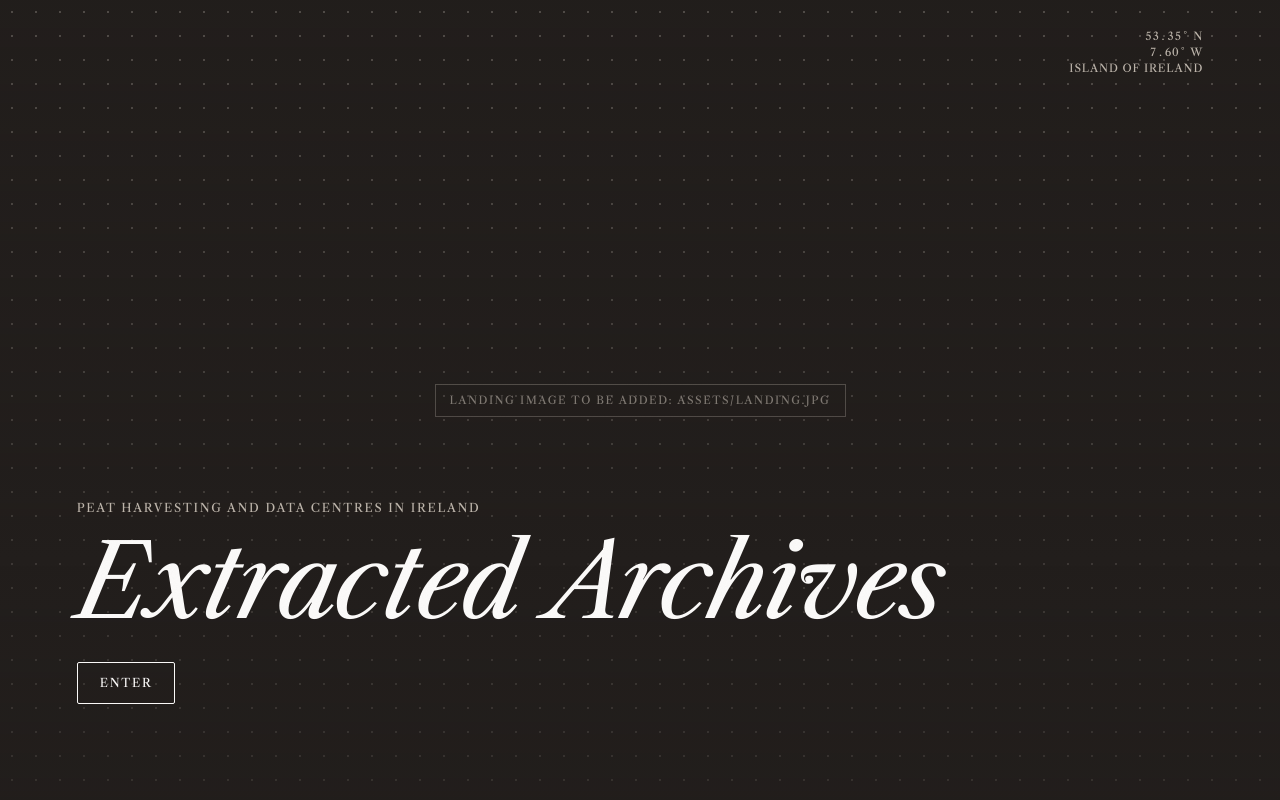
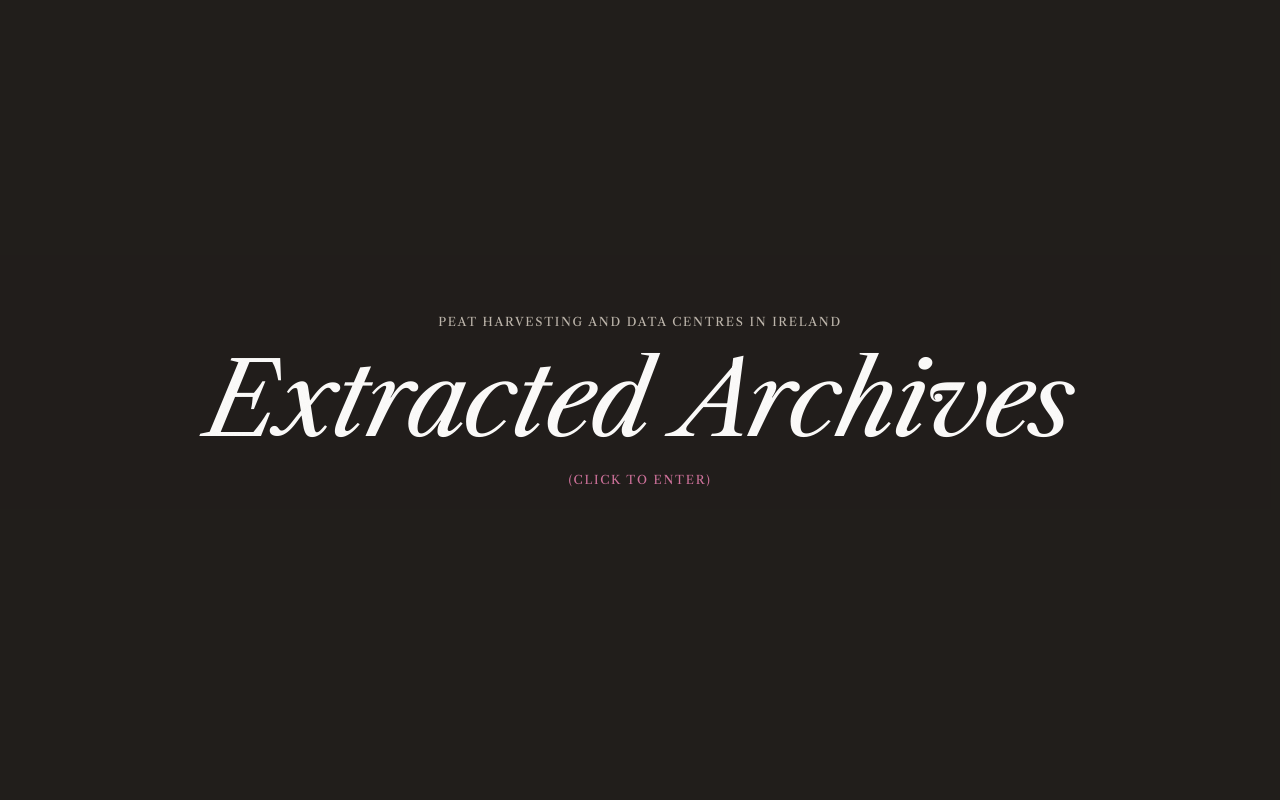
Before and after one commit to meganlynnesm/extraction-futures, a plain HTML site: page index.html in a window 1280 px wide. Drawn offline with nearby package versions, Linux system fonts and the light colour scheme.

Commit message:
mapbox, layouts
adding token, removing crosses from html

```diff
--- a/index.html
+++ b/index.html
@@ -7,40 +7,31 @@
 <meta name="description" content="Peat harvesting and data centres in Ireland, read as two archives and two extractions.">
 <link rel="stylesheet" href="assets/site.css">
 <style>
-  /* Landing: one full-bleed image with the title set over it. */
+  /* Landing: one full-bleed image, centred title; click anywhere to enter. */
   body.landing { margin: 0; min-height: 100vh; overflow: hidden; background: var(--ink); color: var(--paper); }
+  a.enter-all { position: fixed; inset: 0; display: flex; flex-direction: column; align-items: center; justify-content: center;
+    text-align: center; color: var(--paper); text-decoration: none; cursor: pointer; padding: 0 var(--margin); }
   .landing .bleed { position: fixed; inset: 0; }
   .landing .bleed img { width: 100%; height: 100%; object-fit: cover; display: block;
     filter: grayscale(0.75) contrast(0.85) sepia(0.03) brightness(0.9); }
-  /* shown until assets/landing.jpg is added */
-  .landing .placeholder { position: absolute; inset: 0; display: none; align-items: center; justify-content: center;
-    background-image: radial-gradient(rgba(190,182,172,.35) 1px, transparent 1.5px); background-size: 24px 24px; }
   .landing .bleed.empty img { display: none; }
-  .landing .bleed.empty .placeholder { display: flex; }
-  .landing .placeholder span { font: 400 11px/1 var(--font-head); letter-spacing: .14em; text-transform: uppercase; color: var(--grey);
-    border: 1px solid rgba(190,182,172,.5); padding: 10px 14px; }
-  .landing .veil { position: fixed; inset: 0; background: linear-gradient(rgba(34,30,28,.15), rgba(34,30,28,.65)); pointer-events: none; }
-  .landing .title { position: fixed; left: var(--margin); right: var(--margin); bottom: 12vh; }
+  .landing .veil { position: fixed; inset: 0; background: rgba(34,30,28,.35); pointer-events: none; }
   .landing .label { color: var(--grey); }
-  .landing h1 { font-size: clamp(52px, 8vw, 104px); line-height: 1.02; margin: 14px 0 28px; letter-spacing: -0.01em; }
-  .landing .enter { display: inline-block; font: 400 12px/1 var(--font-head); letter-spacing: .14em; text-transform: uppercase;
-    color: var(--paper); text-decoration: none; border: 1px solid var(--paper); padding: 14px 22px; border-radius: 2px; }
-  .landing .enter:hover, .landing .enter:focus-visible { background: var(--pink); border-color: var(--pink); color: var(--ink); }
-  .landing .coords { position: fixed; right: var(--margin); top: 28px; text-align: right; color: var(--grey); }
+  .landing h1 { font-size: clamp(52px, 8vw, 104px); line-height: 1.02; margin: 18px 0 22px; letter-spacing: -0.01em; }
+  .landing .hint { font: 400 12px/1 var(--font-head); letter-spacing: .14em; text-transform: uppercase; color: var(--grey); }
+  a.enter-all:hover .hint, a.enter-all:focus-visible .hint { color: var(--pink); }
 </style>
 </head>
 <body class="landing" data-page="landing">
   <div class="bleed" id="bleed">
     <!-- Add your landing image as assets/landing.jpg -->
     <img src="assets/landing.jpg" alt="" onerror="document.getElementById('bleed').classList.add('empty')">
-    <div class="placeholder"><span>Landing image to be added: assets/landing.jpg</span></div>
   </div>
   <div class="veil"></div>
-  <p class="meta coords">53.35° N<br>7.60° W<br>Island of Ireland</p>
-  <div class="title">
-    <div class="label">Peat harvesting and data centres in Ireland</div>
+  <a class="enter-all" href="menu.html" aria-label="Enter Extracted Archives">
+    <span class="label">Peat harvesting and data centres in Ireland</span>
     <h1>Extracted Archives</h1>
-    <a class="enter" href="menu.html">Enter</a>
-  </div>
+    <span class="hint">(click to enter)</span>
+  </a>
 </body>
 </html>
--- a/pages/narrative/config.js
+++ b/pages/narrative/config.js
@@ -1,7 +1,7 @@
 // Extracted Archives: story map configuration.
 // Paste your Mapbox public token below (the one from your mapping tutorials).
 var config = {
-  accessToken: 'YOUR_MAPBOX_ACCESS_TOKEN',
+  accessToken: 'pk.eyJ1IjoibWVnYW5seW5uZXNtIiwiYSI6ImNtcXJpMTh6ZzBxeGwycnFhN3Y0bmhuM3YifQ.z-8xhPazFG43FP7ARedTRg',
   style: 'mapbox://styles/mapbox/satellite-v9',
 
   // Places shown on the map. Points are approximate (town, works or photo geotag),
```
Also changed, not shown: menu.html (+1 -1 lines), pages/data-centre-campuses.html (+11 -0 lines), pages/in-the-headlines.html (+4 -0 lines).
